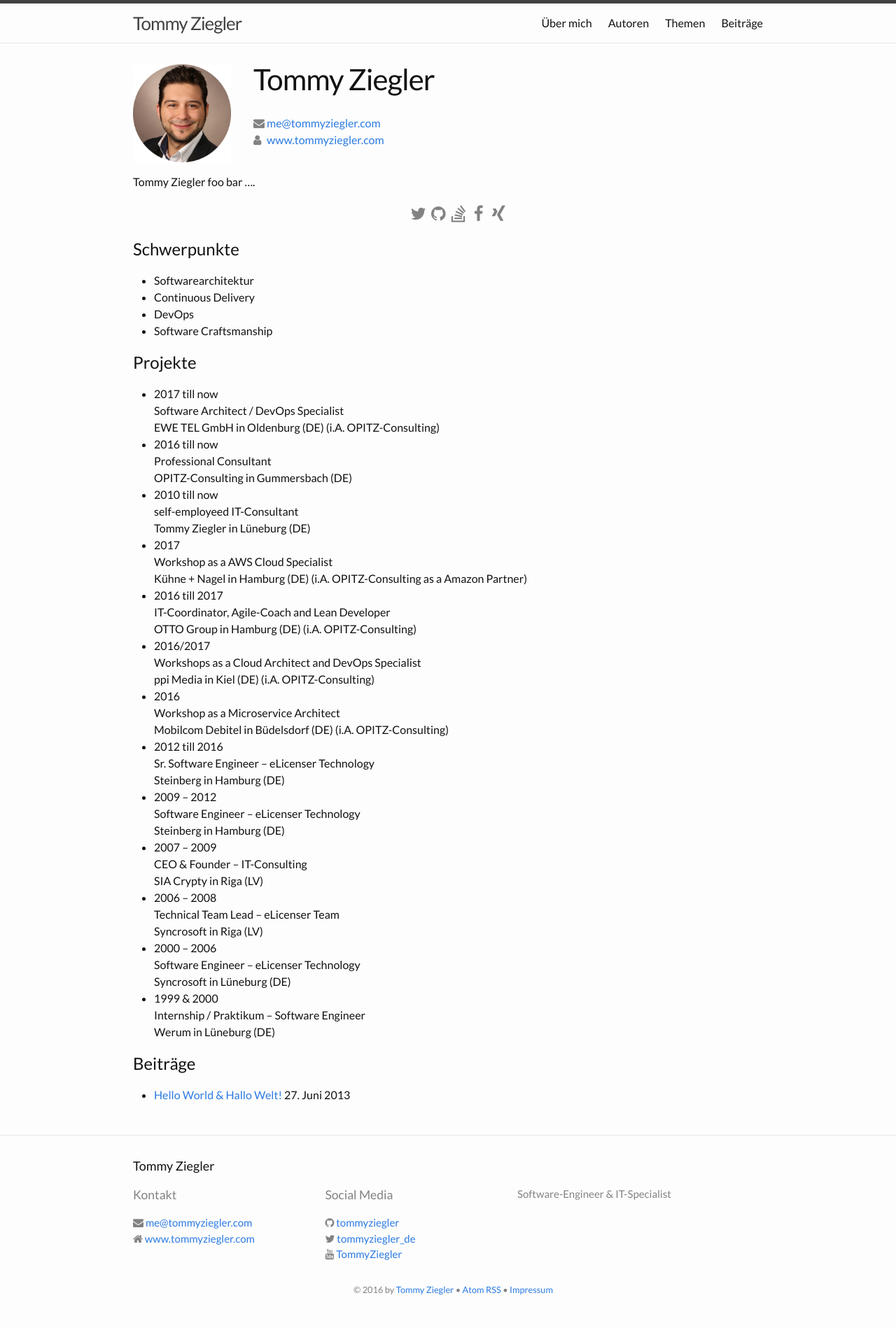
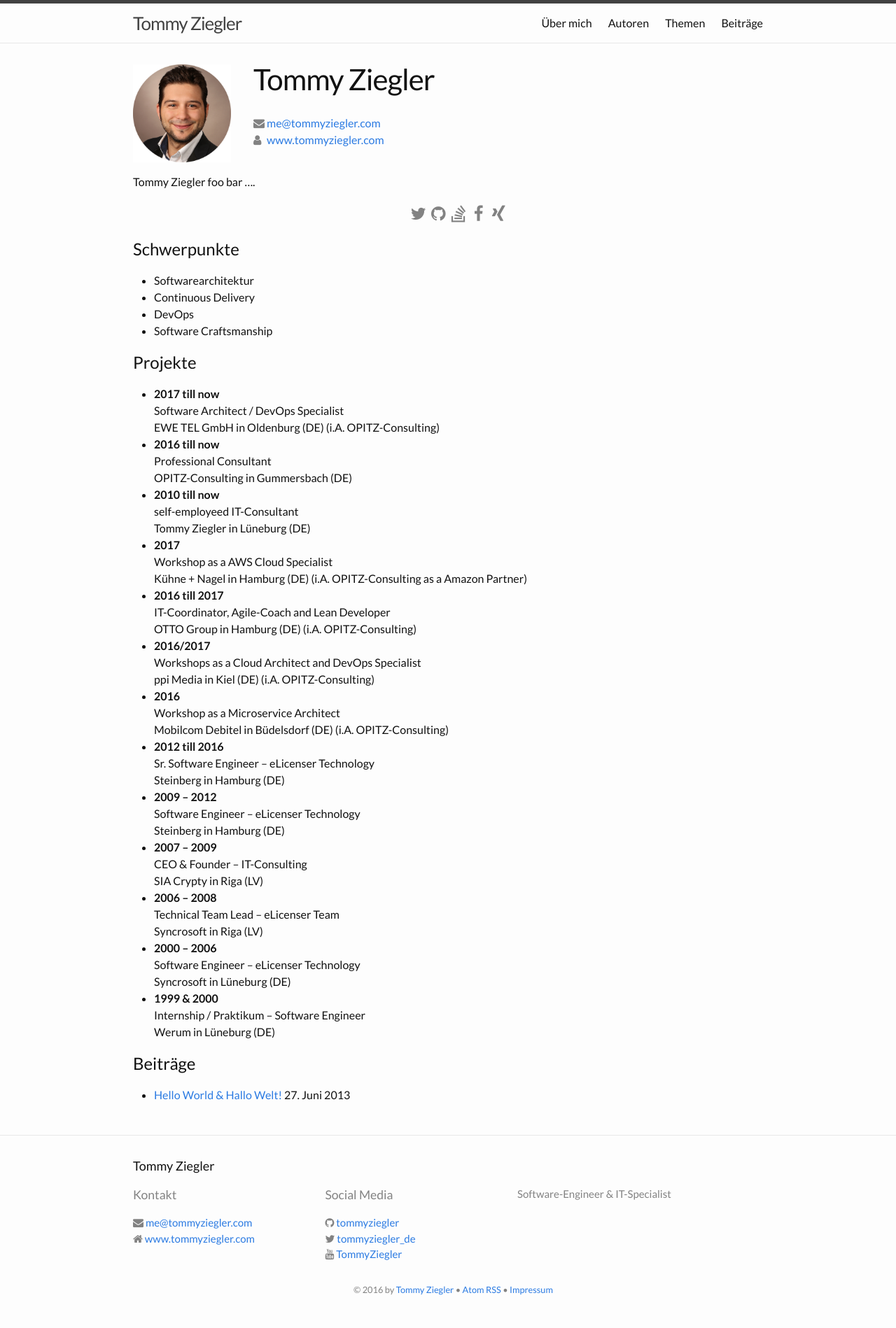
Before and after one commit to tommyziegler/tommyziegler.github.com, a Jekyll site: the page built from _authors/tommy.ziegler.md, in a window 1280 px wide. Shown: the whole page at 70% size. Built offline with Jekyll 4.4.1, drawn with Linux system fonts in a browser that asks for light colours; nearby versions of some CDN libraries.

Commit message:
Changed description

```diff
--- a/_layouts/author.html
+++ b/_layouts/author.html
@@ -60,7 +60,7 @@ layout: default
 <h2>Projekte</h2>
 <ul>
     {% for project in page.projects %}
-    <li>{{ project.title }} <br> {{ project.position }} <br> {{ project.company }}</li>
+    <li><b>{{ project.title }}</b> <br> {{ project.position }} <br> {{ project.company }}</li>
     {% endfor %}
 </ul>
 {% endif %}
```
